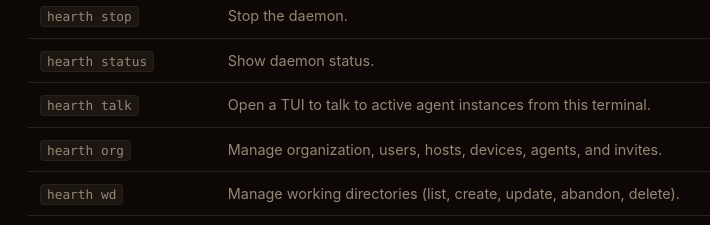
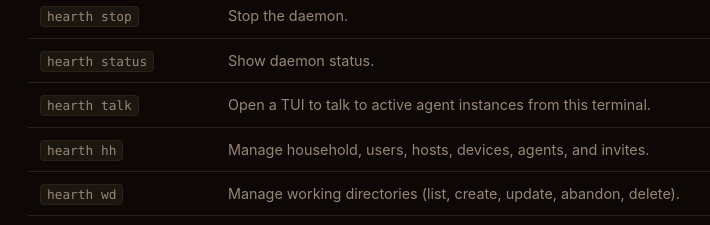
Before and after one commit to GetGreenlight/hearthcmd.github.io, a plain HTML site: page guide.html in a window 1280 px wide. Shown: the part 2800-3025 px from the top of the page, 236-946 px from the left. Drawn offline with Linux system fonts and the light colour scheme.

Commit message:
guide.html: hearth org → hearth hh in the command-table row
Matches the CLI rename: top-level subcommand is now `hh`, inner
entity row reads "household, users, hosts, devices, agents, and
invites".

Co-Authored-By: Claude Opus 4.7 (1M context) <noreply@anthropic.com>

```diff
--- a/guide.html
+++ b/guide.html
@@ -117,8 +117,8 @@ Enter the code: 123456</code></pre>
             <td>Open a TUI to talk to active agent instances from this terminal.</td>
           </tr>
           <tr>
-            <td><code>hearth org</code></td>
-            <td>Manage organization, users, hosts, devices, agents, and invites.</td>
+            <td><code>hearth hh</code></td>
+            <td>Manage household, users, hosts, devices, agents, and invites.</td>
           </tr>
           <tr>
             <td><code>hearth wd</code></td>
```
